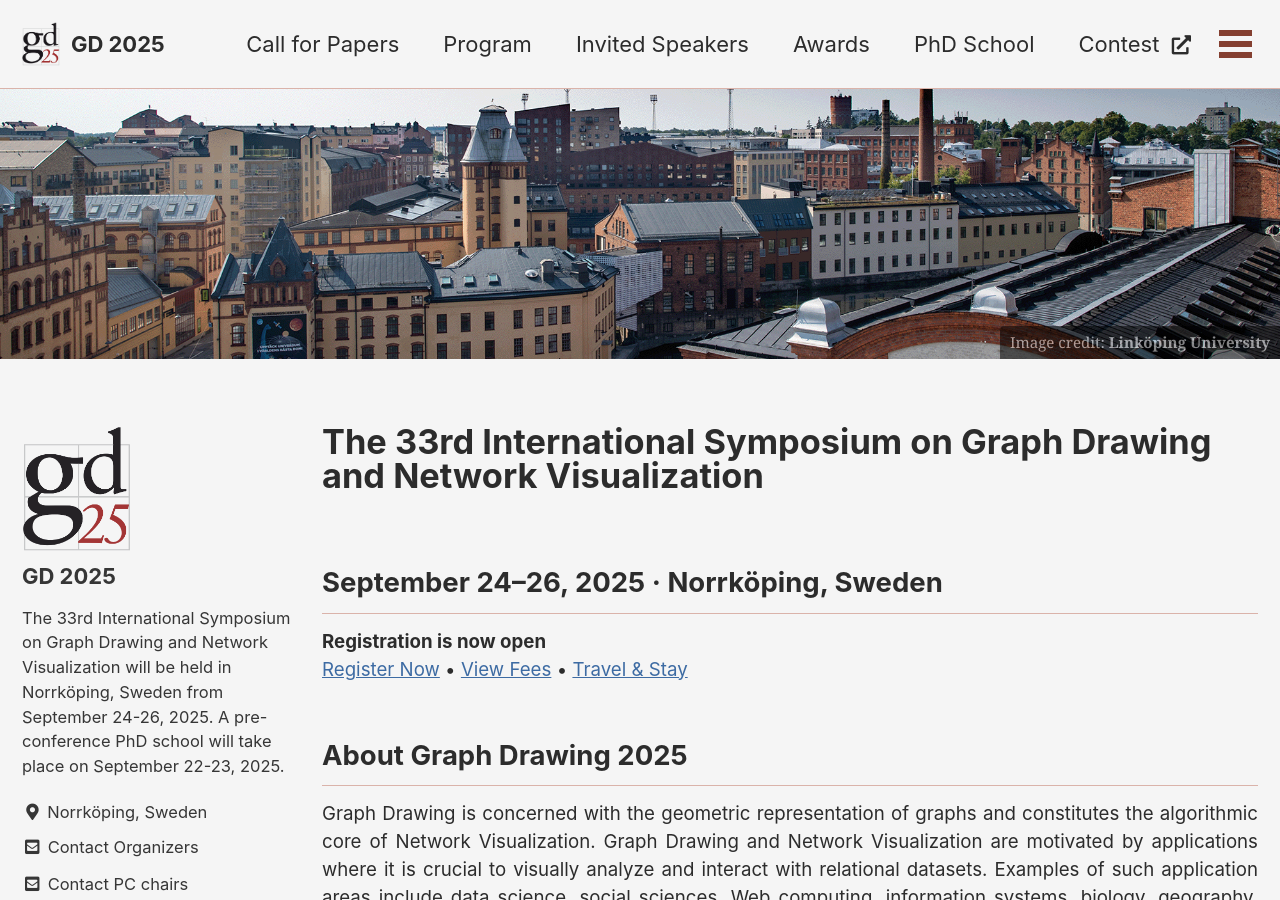
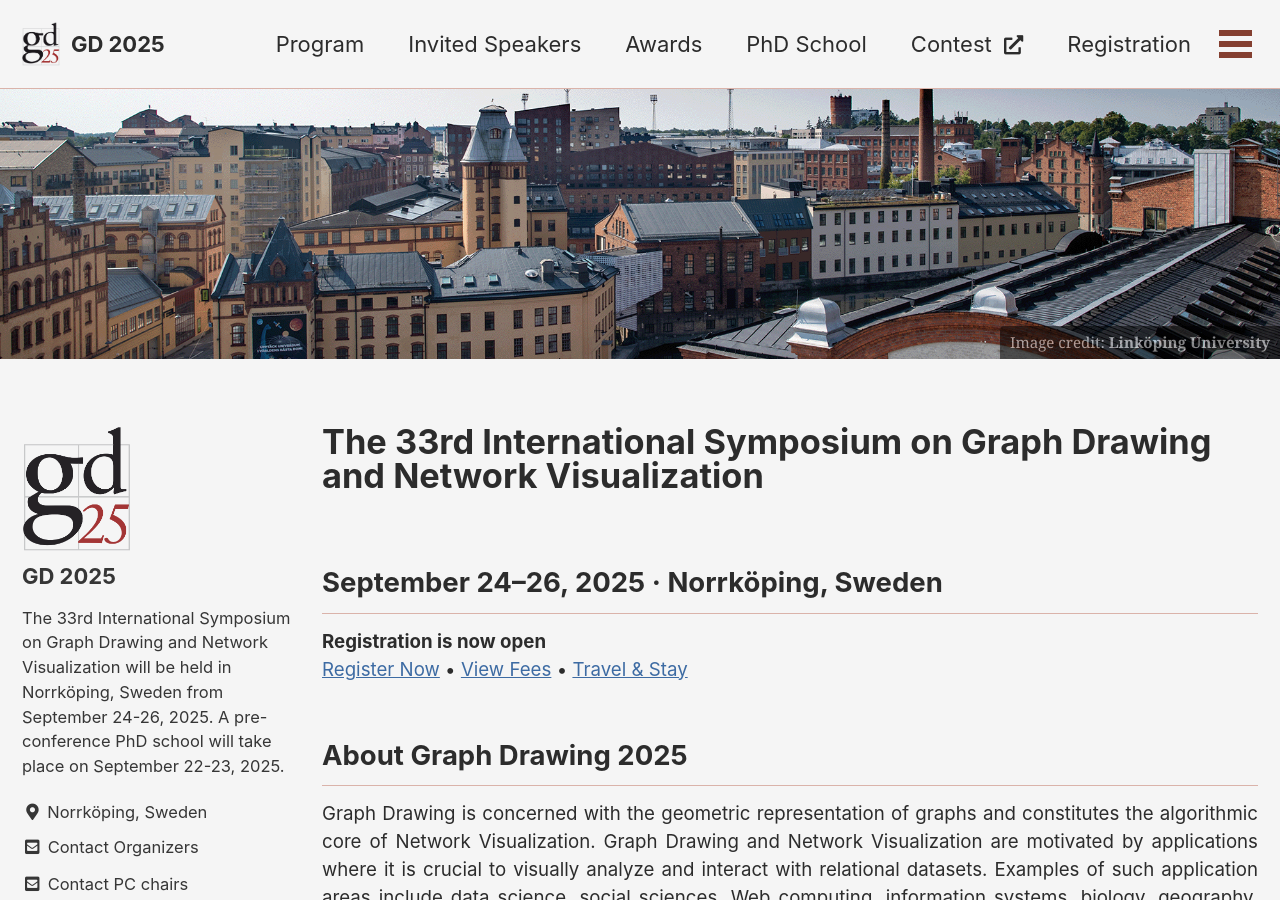
Before and after one commit to graphdrawing/gd2025, a Jekyll site: the page built from index.md, in a window 1280 px wide and 900 px high. Built offline with Jekyll 4.4.1, drawn with Linux system fonts in a browser that asks for light colours; cached includes are drawn as plain includes.

Commit message:
Update navigation.yml

```diff
--- a/_data/navigation.yml
+++ b/_data/navigation.yml
@@ -1,7 +1,5 @@
 # main links
 main:
-   - title: "Call for Papers"
-     url: /pages/cfp
    - title: "Program"
      url: /pages/program
    - title: "Invited Speakers"
@@ -28,3 +26,5 @@
      url: /pages/code_of_conduct
    - title: "Info for Presenters"
      url: /pages/presentation_info
+   - title: "Call for Papers"
+     url: /pages/cfp
```
